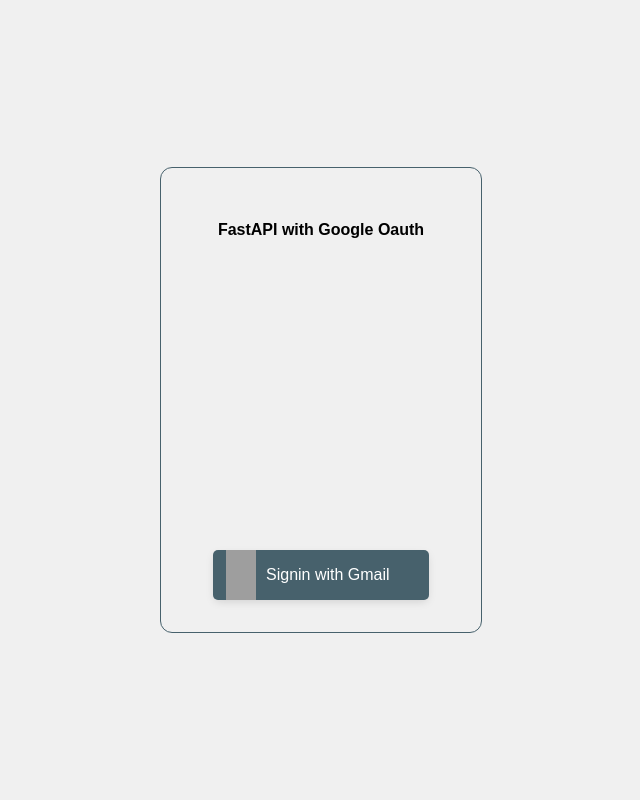
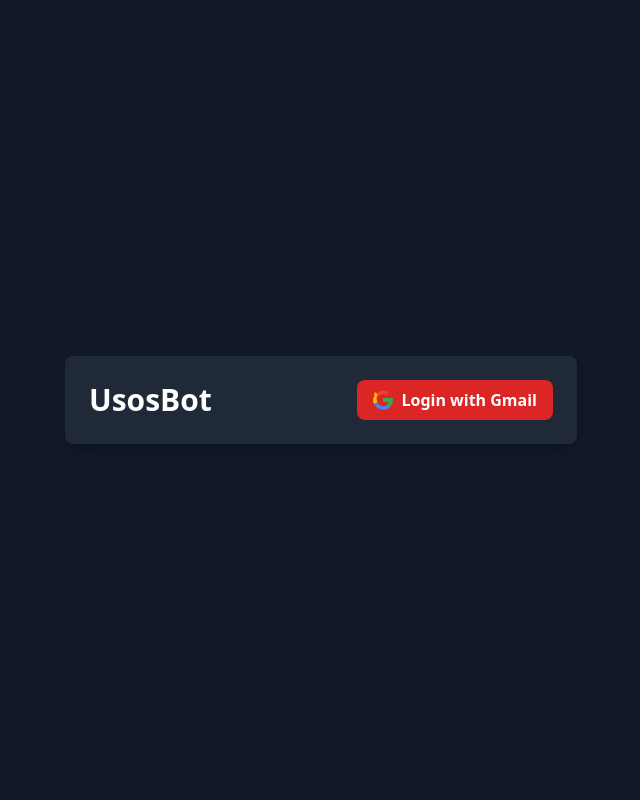
Before and after one commit to milosz7/usos-bot, a FastAPI app: page / in a window 1280 px wide. Shown: the whole page, without its empty margins (319-959 px from the left). Run offline with FastAPI, Linux system fonts and the light colour scheme; grey boxes are pictures that could not be loaded.

Commit message:
frontend change

```diff
--- a/frontend/static/css/output.css
+++ b/frontend/static/css/output.css
@@ -596,20 +596,25 @@
   position: static;
 }
 
+.mx-auto {
+  margin-left: auto;
+  margin-right: auto;
+}
+
 .mb-4 {
   margin-bottom: 1rem;
 }
 
-.ml-4 {
-  margin-left: 1rem;
+.ml-1 {
+  margin-left: 0.25rem;
 }
 
-.ml-2 {
-  margin-left: 0.5rem;
+.mr-2 {
+  margin-right: 0.5rem;
 }
 
-.ml-1 {
-  margin-left: 0.25rem;
+.mt-6 {
+  margin-top: 1.5rem;
 }
 
 .inline-block {
@@ -624,57 +629,56 @@
   display: none;
 }
 
+.h-5 {
+  height: 1.25rem;
+}
+
 .h-screen {
   height: 100vh;
 }
 
-.h-10 {
-  height: 2.5rem;
-}
-
-.h-auto {
-  height: auto;
-}
-
-.h-fit {
-  height: -moz-fit-content;
-  height: fit-content;
+.h-full {
+  height: 100%;
 }
 
 .max-h-\[50px\] {
   max-height: 50px;
 }
 
-.w-1\/6 {
-  width: 16.666667%;
+.min-h-screen {
+  min-height: 100vh;
 }
 
-.w-5\/6 {
-  width: 83.333333%;
+.w-5 {
+  width: 1.25rem;
 }
 
 .w-64 {
   width: 16rem;
 }
 
-.w-10 {
-  width: 2.5rem;
+.w-full {
+  width: 100%;
 }
 
-.max-w-full {
-  max-width: 100%;
+.w-auto {
+  width: auto;
 }
 
 .max-w-\[50px\] {
   max-width: 50px;
 }
 
+.max-w-lg {
+  max-width: 32rem;
+}
+
+.max-w-md {
+  max-width: 28rem;
+}
+
 .flex-grow {
   flex-grow: 1;
-}
-
-.flex-row {
-  flex-direction: row;
 }
 
 .flex-col {
@@ -683,6 +687,10 @@
 
 .items-center {
   align-items: center;
+}
+
+.justify-center {
+  justify-content: center;
 }
 
 .justify-between {
@@ -767,14 +741,14 @@
   background-color: rgb(55 65 81 / var(--tw-bg-opacity));
 }
 
-.bg-green-100 {
+.bg-gray-800 {
   --tw-bg-opacity: 1;
-  background-color: rgb(220 252 231 / var(--tw-bg-opacity));
+  background-color: rgb(31 41 55 / var(--tw-bg-opacity));
 }
 
-.bg-purple_0 {
+.bg-gray-900 {
   --tw-bg-opacity: 1;
-  background-color: rgb(16 0 43 / var(--tw-bg-opacity));
+  background-color: rgb(17 24 39 / var(--tw-bg-opacity));
 }
 
 .bg-purple_3 {
@@ -782,28 +756,9 @@
   background-color: rgb(60 9 108 / var(--tw-bg-opacity));
 }
 
-.bg-purple_1 {
+.bg-red-600 {
   --tw-bg-opacity: 1;
-  background-color: rgb(36 0 70 / var(--tw-bg-opacity));
-}
-
-.bg-purple_5 {
-  --tw-bg-opacity: 1;
-  background-color: rgb(123 44 191 / var(--tw-bg-opacity));
-}
-
-.bg-purple_2 {
-  --tw-bg-opacity: 1;
-  background-color: rgb(60 9 108 / var(--tw-bg-opacity));
-}
-
-.bg-gray-800 {
-  --tw-bg-opacity: 1;
-  background-color: rgb(31 41 55 / var(--tw-bg-opacity));
-}
-
-.bg-none {
-  background-image: none;
+  background-color: rgb(220 38 38 / var(--tw-bg-opacity));
 }
 
 .object-contain {
@@ -842,53 +801,37 @@
   padding-right: 0.25rem;
 }
 
-.px-2 {
-  padding-left: 0.5rem;
-  padding-right: 0.5rem;
+.pb-4 {
+  padding-bottom: 1rem;
 }
 
-.pl-4 {
-  padding-left: 1rem;
+.pl-1 {
+  padding-left: 0.25rem;
 }
 
 .pl-5 {
   padding-left: 1.25rem;
 }
 
+.pr-1 {
+  padding-right: 0.25rem;
+}
+
 .pr-5 {
   padding-right: 1.25rem;
 }
 
-.pb-4 {
-  padding-bottom: 1rem;
-}
-
-.pr-4 {
-  padding-right: 1rem;
-}
-
-.pl-2 {
-  padding-left: 0.5rem;
-}
-
-.pr-2 {
-  padding-right: 0.5rem;
-}
-
-.pl-1 {
-  padding-left: 0.25rem;
-}
-
-.pr-1 {
-  padding-right: 0.25rem;
-}
-
-.pt-4 {
-  padding-top: 1rem;
+.text-center {
+  text-align: center;
 }
 
 .text-right {
   text-align: right;
+}
+
+.text-3xl {
+  font-size: 1.875rem;
+  line-height: 2.25rem;
 }
 
 .text-sm {
@@ -901,18 +844,17 @@
   line-height: 1.75rem;
 }
 
-.text-3xl {
-  font-size: 1.875rem;
-  line-height: 2.25rem;
+.font-bold {
+  font-weight: 700;
 }
 
-.text-2xl {
-  font-size: 1.5rem;
-  line-height: 2rem;
+.font-semibold {
+  font-weight: 600;
 }
 
-.font-bold {
-  font-weight: 700;
+.text-gray-200 {
+  --tw-text-opacity: 1;
+  color: rgb(229 231 235 / var(--tw-text-opacity));
 }
 
 .text-gray-500 {
@@ -925,28 +867,36 @@
   color: rgb(255 255 255 / var(--tw-text-opacity));
 }
 
-.text-purple_2 {
+.text-gray-300 {
   --tw-text-opacity: 1;
-  color: rgb(60 9 108 / var(--tw-text-opacity));
+  color: rgb(209 213 219 / var(--tw-text-opacity));
 }
 
-.text-purple_4 {
+.text-red-500 {
   --tw-text-opacity: 1;
-  color: rgb(90 24 154 / var(--tw-text-opacity));
+  color: rgb(239 68 68 / var(--tw-text-opacity));
 }
 
-.text-purple_6 {
-  --tw-text-opacity: 1;
-  color: rgb(157 78 221 / var(--tw-text-opacity));
+.shadow-lg {
+  --tw-shadow: 0 10px 15px -3px rgb(0 0 0 / 0.1), 0 4px 6px -4px rgb(0 0 0 / 0.1);
+  --tw-shadow-colored: 0 10px 15px -3px var(--tw-shadow-color), 0 4px 6px -4px var(--tw-shadow-color);
+  box-shadow: var(--tw-ring-offset-shadow, 0 0 #0000), var(--tw-ring-shadow, 0 0 #0000), var(--tw-shadow);
+}
+
+.transition {
+  transition-property: color, background-color, border-color, text-decoration-color, fill, stroke, opacity, box-shadow, transform, filter, -webkit-backdrop-filter;
+  transition-property: color, background-color, border-color, text-decoration-color, fill, stroke, opacity, box-shadow, transform, filter, backdrop-filter;
+  transition-property: color, background-color, border-color, text-decoration-color, fill, stroke, opacity, box-shadow, transform, filter, backdrop-filter, -webkit-backdrop-filter;
+  transition-timing-function: cubic-bezier(0.4, 0, 0.2, 1);
+  transition-duration: 150ms;
+}
+
+.duration-200 {
+  transition-duration: 200ms;
 }
 
 .hover\:cursor-pointer:hover {
   cursor: pointer;
-}
-
-.hover\:bg-blue-700:hover {
-  --tw-bg-opacity: 1;
-  background-color: rgb(29 78 216 / var(--tw-bg-opacity));
 }
 
 .hover\:bg-gray-600:hover {
@@ -977,33 +917,37 @@
   border-style: none;
 }
 
-.focus\:border-blue-500:focus {
-  --tw-border-opacity: 1;
-  border-color: rgb(59 130 246 / var(--tw-border-opacity));
-}
-
 .focus\:outline-none:focus {
   outline: 2px solid transparent;
   outline-offset: 2px;
 }
 
-.focus\:ring-2:focus {
-  --tw-ring-offset-shadow: var(--tw-ring-inset) 0 0 0 var(--tw-ring-offset-width) var(--tw-ring-offset-color);
-  --tw-ring-shadow: var(--tw-ring-inset) 0 0 0 calc(2px + var(--tw-ring-offset-width)) var(--tw-ring-color);
-  box-shadow: var(--tw-ring-offset-shadow), var(--tw-ring-shadow), var(--tw-shadow, 0 0 #0000);
-}
+@media (min-width: 768px) {
+  .md\:mb-0 {
+    margin-bottom: 0px;
+  }
 
-.focus\:ring-gray-500:focus {
-  --tw-ring-opacity: 1;
-  --tw-ring-color: rgb(107 114 128 / var(--tw-ring-opacity));
-}
-
-@media (min-width: 768px) {
   .md\:flex {
     display: flex;
   }
 
-  .md\:hidden {
-    display: none;
+  .md\:w-auto {
+    width: auto;
+  }
+
+  .md\:items-center {
+    align-items: center;
+  }
+
+  .md\:justify-between {
+    justify-content: space-between;
+  }
+
+  .md\:text-left {
+    text-align: left;
+  }
+
+  .md\:text-right {
+    text-align: right;
   }
 }
--- a/frontend/static/scripts/chat_script.js
+++ b/frontend/static/scripts/chat_script.js
@@ -71,6 +71,6 @@
             sidebar.classList.toggle("hidden");
         });
 
-document.getElementById("picture_logout").addEventListener("click", function() {
+document.getElementById("button_logout").addEventListener("click", function() {
             window.location.href = "/logout"
         });
--- /dev/null
+++ b/frontend/static/scripts/login_script.js
@@ -0,0 +1,3 @@
+document.getElementById("login_button").addEventListener("click", function() {
+            window.location.href = "/login"
+        });
--- a/frontend/templates/login.html
+++ b/frontend/templates/login.html
@@ -1,20 +1,36 @@
-<!doctype html>
+<!DOCTYPE html>
 <html lang="en">
 <head>
-    <meta charset="UTF-8">
-    <meta name="viewport" content="width=device-width, initial-scale=1">
-    <title>Home Page</title>
-    <link rel="stylesheet" href="{{ url_for('static', path='/css/styles.css') }}">
+  <meta charset="UTF-8">
+  <meta name="viewport" content="width=device-width, initial-scale=1.0">
+  <title>UsosBot</title>
+  <link rel="stylesheet" href="{{ url_for('static', path='/css/output.css') }}">
 </head>
-<body>
-    <div class="container">
-      <div class="header">
-        <h4>FastAPI with Google Oauth</h4>
+<body class="flex items-center justify-center min-h-screen bg-gray-900 text-gray-200">
+
+  <div class="container mx-auto">
+    <div class="bg-gray-800 rounded-lg shadow-lg p-6 md:flex md:items-center md:justify-between max-w-lg mx-auto">
+
+      <!-- UsosBot Text -->
+      <div class="text-center md:text-left mb-4 md:mb-0">
+        <h1 class="text-3xl font-bold text-white">UsosBot</h1>
       </div>
-      <a href="/login" class="google-btn">
-        <div class="google-icon"></div>
-        <span class="btn-text">Signin with Gmail</span>
-      </a>
+
+      <!-- Gmail Login Button -->
+      <div class="text-center md:text-right">
+        <button id="login_button" class="bg-red-600 hover:bg-red-700 text-white font-semibold py-2 px-4 rounded-lg flex items-center justify-center w-full md:w-auto transition duration-200">
+          <svg class="w-5 h-5 mr-2" viewBox="0 0 48 48">
+            <path fill="#EA4335" d="M24 9.5c3.13 0 5.94 1.08 8.16 2.86l6.13-6.13C34.9 3.21 29.7 1 24 1 14.94 1 7.1 6.48 3.5 14.07l7.39 5.74C12.47 13.57 17.88 9.5 24 9.5z"/>
+            <path fill="#34A853" d="M48 24c0-1.76-.15-3.43-.43-5.07H24v9.59h13.34c-.57 2.9-2.29 5.4-4.8 7.08v5.9h7.74C45.37 37.3 48 31.15 48 24z"/>
+            <path fill="#FBBC05" d="M3.5 14.07C1.26 17.64 0 22.62 0 24c0 1.38.26 5.33 3.5 9.93l7.39-5.74c-1.53-2.5-2.4-5.47-2.4-8.93s.87-6.43 2.4-8.93l-7.39-5.74z"/>
+            <path fill="#4285F4" d="M24 48c6.48 0 11.92-2.15 15.88-5.77L32.14 36.4c-2.22 1.46-4.96 2.31-8.14 2.31-6.13 0-11.55-4.06-13.08-9.74l-7.4 5.74C7.1 41.52 14.94 47 24 47z"/>
+          </svg>
+          Login with Gmail
+        </button>
+      </div>
+
     </div>
+  </div>
+<script src="{{ url_for('static', path='/scripts/login_script.js') }}"></script>
 </body>
 </html>
```
Also changed, not shown: other parts of frontend/static/css/output.css (+24 -64 lines), frontend/templates/error.html (+13 -4 lines), frontend/templates/index.html (+26 -16 lines).
